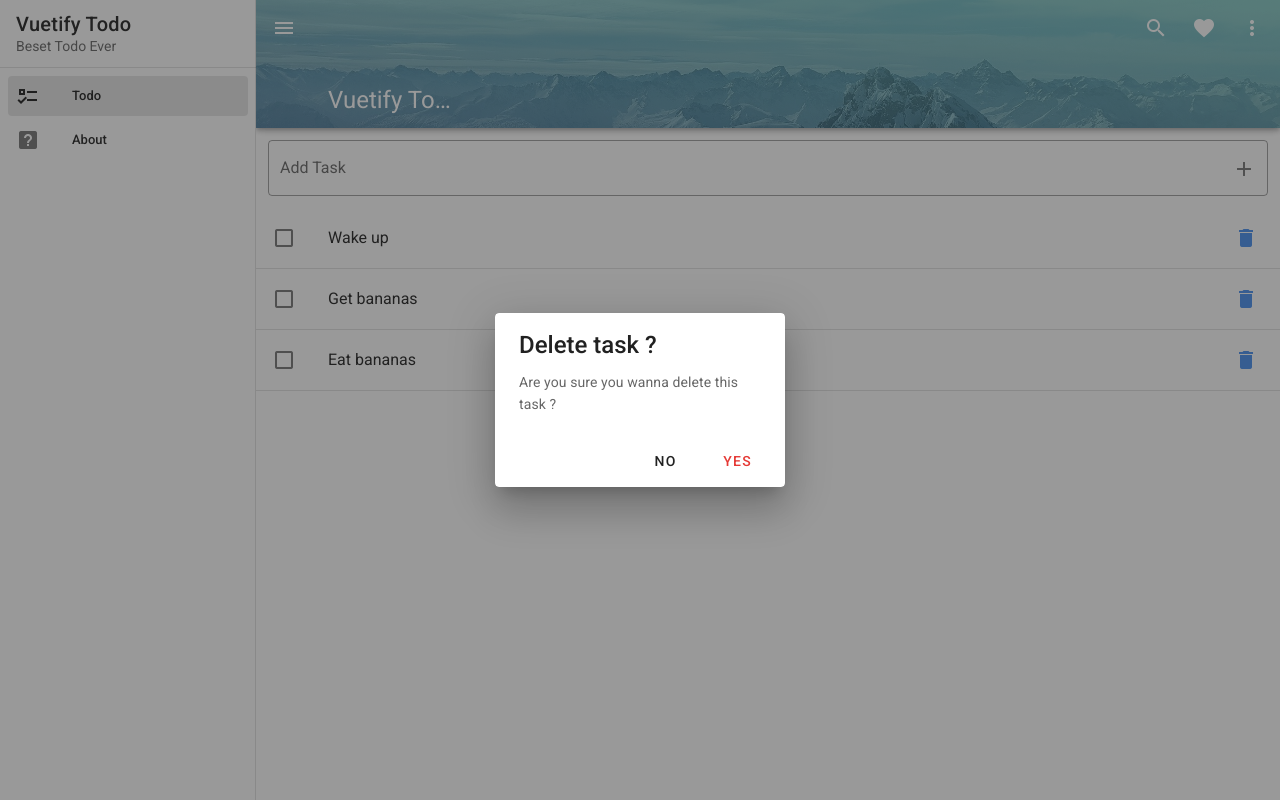
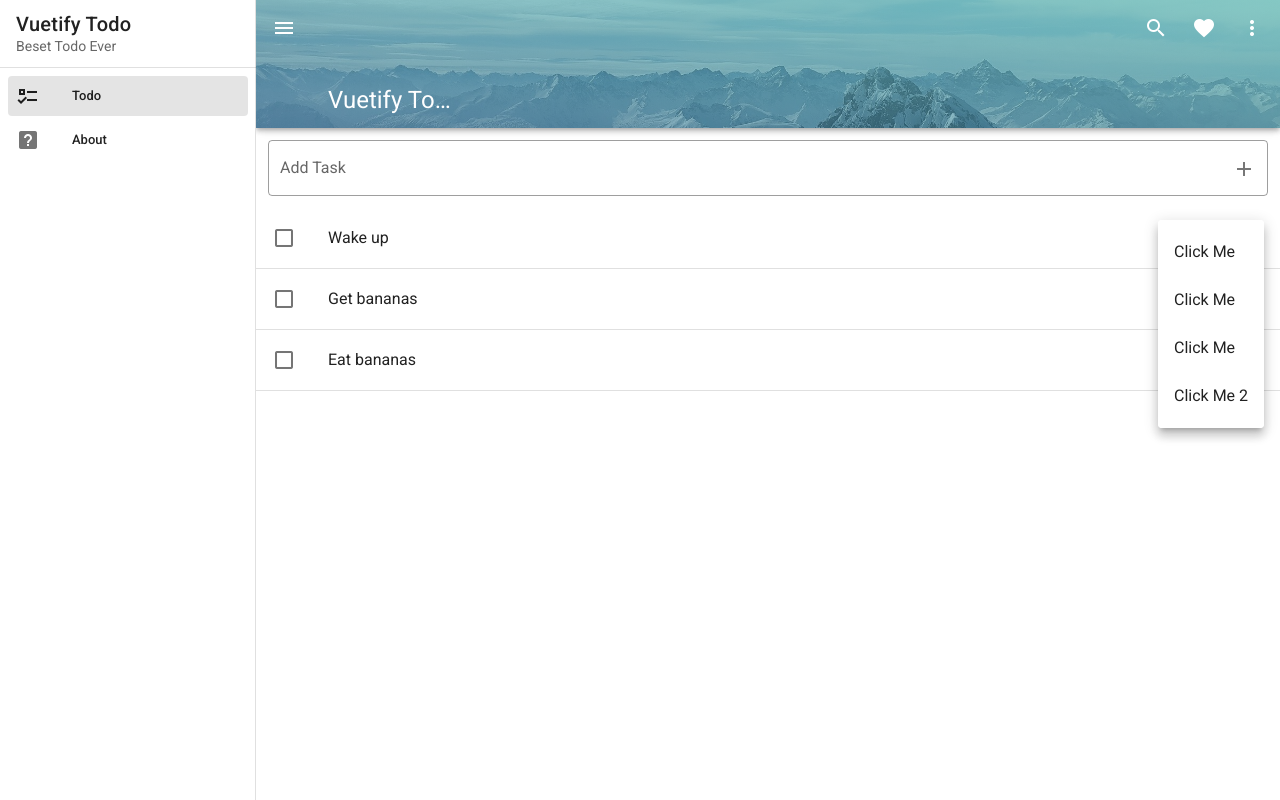
Before and after one commit to Nikuspokus/Udemy-Vuetify-Todo, a Vue app: page /#/ in a window 1280 px wide. Both pictures are taken after a click on the button 1246 px from the left and 238 px from the top of the page. Built offline with nearby package versions, Linux system fonts and the light colour scheme.

Commit message:
Chap - 48 - Module - 9 - FINI

```diff
--- a/src/components/Todo/Task.vue
+++ b/src/components/Todo/Task.vue
@@ -17,11 +17,13 @@
           </v-list-item-content>
 
           <v-list-item-action>
-            <v-btn @click.stop="dialogs.delete = true" icon>
+            <task-menu />
+            <!-- <v-btn @click.stop="dialogs.delete = true" icon>
               <v-icon color="primary lighten-1">mdi-delete</v-icon>
-            </v-btn>
+            </v-btn> -->
           </v-list-item-action>
         </template>
+
       </v-list-item>
       <v-divider></v-divider>
 
@@ -44,7 +46,8 @@
     }
   },
   components: {
-    'dialog-delete': require('@/components/Todo/Dialogs/DialogDelete.vue').default
+    'dialog-delete': require('@/components/Todo/Dialogs/DialogDelete.vue').default,
+    'task-menu': require('@/components/Todo/TaskMenu.vue').default
   }
 }
 </script>
--- /dev/null
+++ b/src/components/Todo/TaskMenu.vue
@@ -0,0 +1,32 @@
+<template>
+  <v-menu bottom left>
+    <template v-slot:activator="{ on, attrs }">
+      <v-btn icon v-bind="attrs" v-on="on">
+        <v-icon>mdi-dots-vertical</v-icon>
+      </v-btn>
+    </template>
+
+    <v-list>
+      <v-list-item v-for="(item, i) in items" :key="i">
+        <v-list-item-title>{{ item.title }}</v-list-item-title>
+      </v-list-item>
+    </v-list>
+  </v-menu>
+</template>
+
+<script>
+export default {
+    data: () => ({
+      items: [
+        { title: 'Click Me' },
+        { title: 'Click Me' },
+        { title: 'Click Me' },
+        { title: 'Click Me 2' },
+      ],
+    }),
+  }
+</script>
+
+<style>
+
+</style>
```
